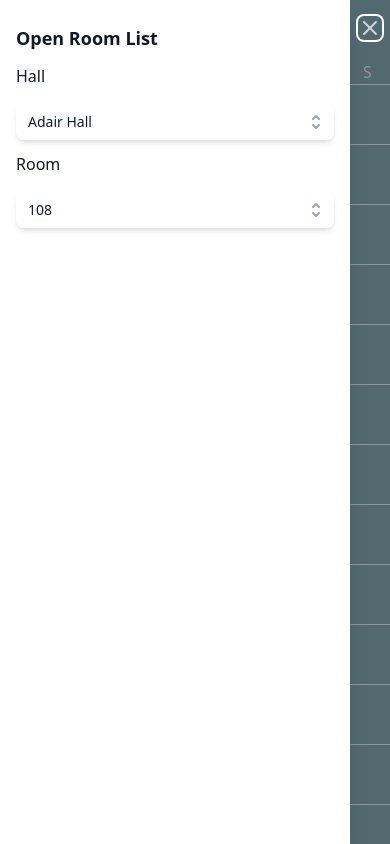
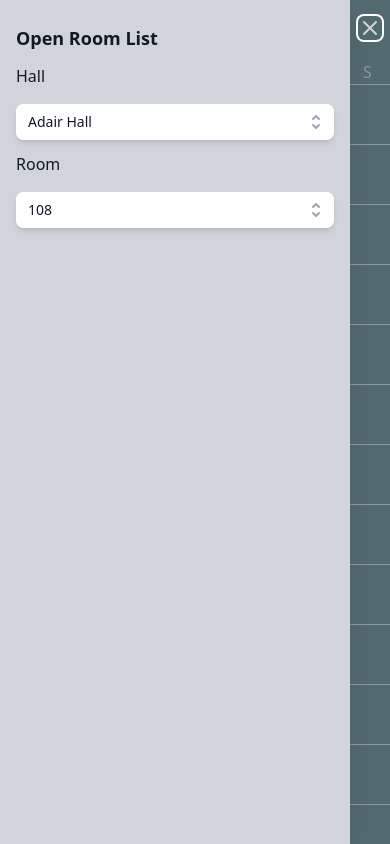
Before and after one commit to tecnd/room-finder, a React (Vite) app: page / in a window 390 px wide. Shown: the top 844 px of the page. Built offline with nearby package versions, Linux system fonts and the light colour scheme.

Commit message:
set hamburger bg to gray
bg-gray-300

```diff
--- a/src/Hamburger.jsx
+++ b/src/Hamburger.jsx
@@ -67,7 +67,7 @@ export default function Hamburger(props) {
                       </button>
                     </div>
                   </Transition.Child>
-                  <div className="flex h-full flex-col bg-white py-6 shadow-xl">
+                  <div className="flex h-full flex-col bg-gray-300 py-6 shadow-xl">
                     <div className="px-4 sm:px-6">
                       <Dialog.Title className="text-lg font-bold text-gray-900">
                         Open Room List
```
